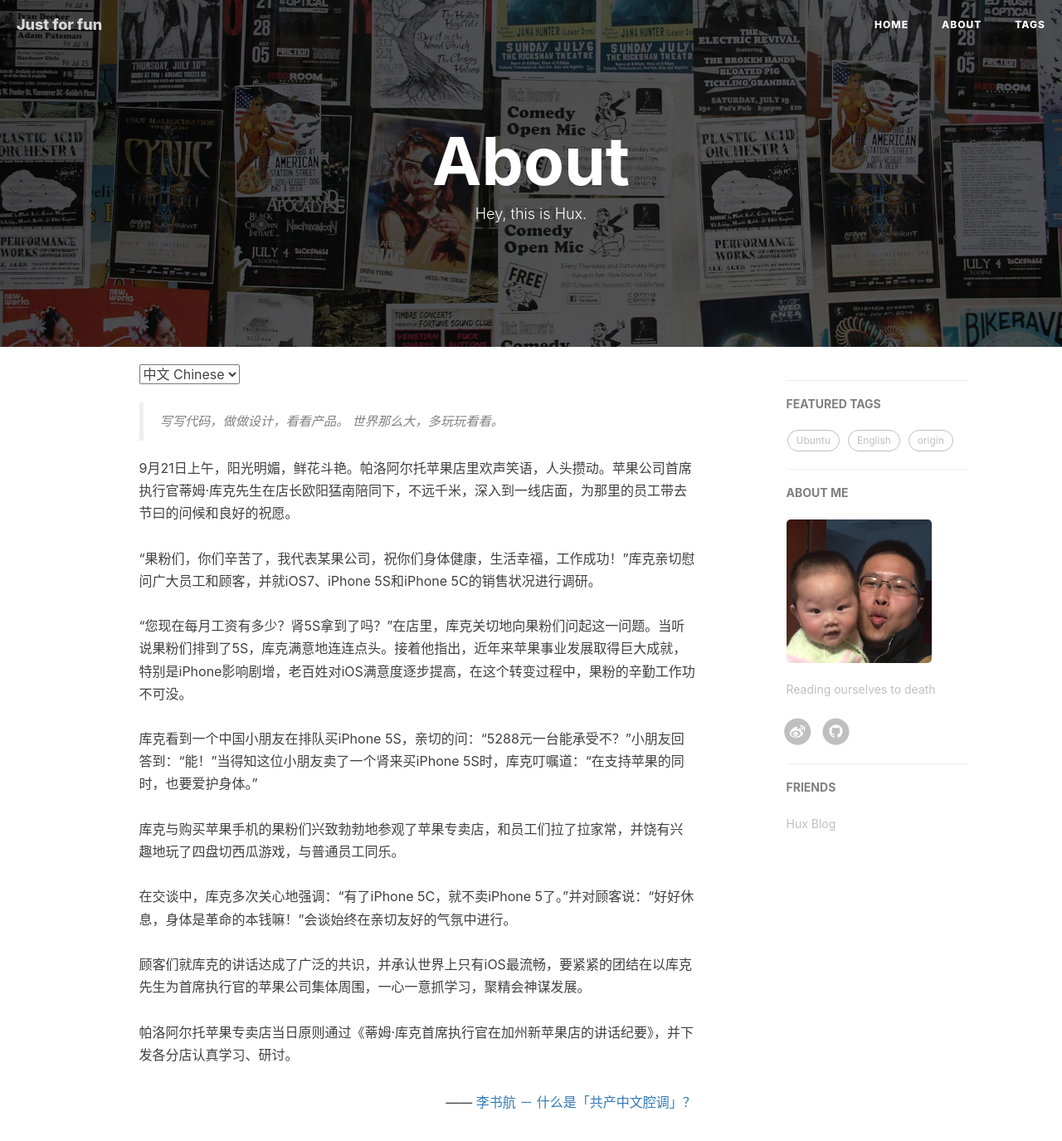
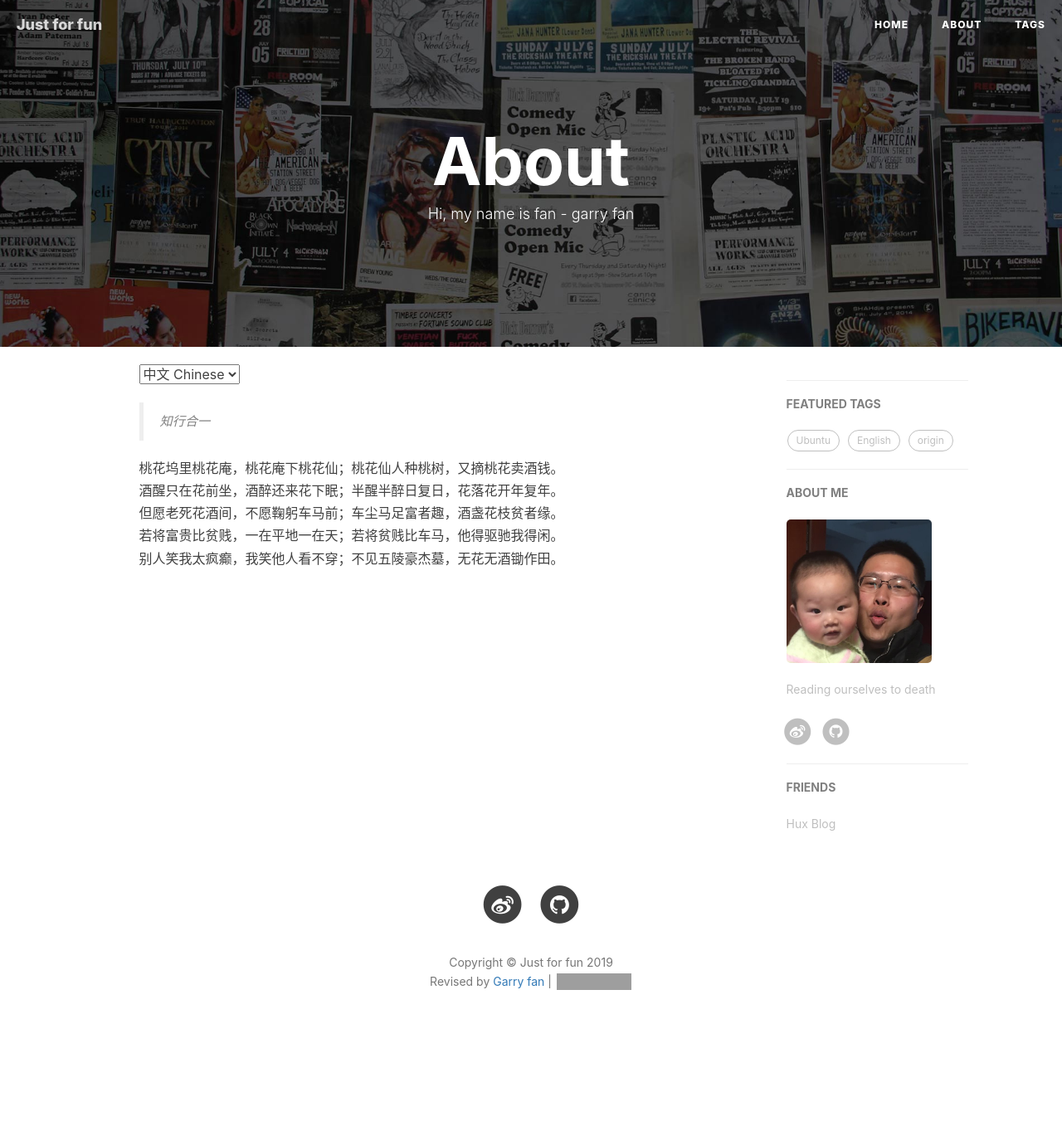
Before and after one commit to garryfan2013/garryfan2013.github.io, a Jekyll site: the page built from about.html, in a window 1280 px wide and 1400 px high. Shown: the top 1375 px of the window at 83% size. Built offline with Jekyll 4.4.1, drawn with Linux system fonts in a browser that asks for light colours; nearby versions of some CDN libraries; comment, search, counter and statistics services are not loaded; grey boxes are pictures that could not be loaded.

Commit message:
new post & modify about page

```diff
--- a/about.html
+++ b/about.html
@@ -1,7 +1,7 @@
 ---
 layout: page
 title: "About"
-description: "Hey, this is Hux."
+description: "Hi, my name is fan - garry fan"
 header-img: "img/home-bg.jpg"
 ---
 
@@ -14,16 +14,13 @@ header-img: "img/home-bg.jpg"
 <!-- Chinese Version -->
 <div class="zh post-container">
     <blockquote>
-        写写代码，做做设计，看看产品。
-        世界那么大，多玩玩看看。
+        知行合一
     </blockquote>
-    9月21日上午，阳光明媚，鲜花斗艳。帕洛阿尔托苹果店里欢声笑语，人头攒动。苹果公司首席执行官蒂姆·库克先生在店长欧阳猛南陪同下，不远千米，深入到一线店面，为那里的员工带去节曰的问候和良好的祝愿。<br><br>“果粉们，你们辛苦了，我代表某果公司，祝你们身体健康，生活幸福，工作成功！”库克亲切慰问广大员工和顾客，并就iOS7、iPhone 5S和iPhone 5C的销售状况进行调研。 <br><br>“您现在每月工资有多少？肾5S拿到了吗？”在店里，库克关切地向果粉们问起这一问题。当听说果粉们排到了5S，库克满意地连连点头。接着他指出，近年来苹果事业发展取得巨大成就，特别是iPhone影响剧增，老百姓对iOS满意度逐步提高，在这个转变过程中，果粉的辛勤工作功不可没。<br><br>库克看到一个中国小朋友在排队买iPhone 5S，亲切的问：“5288元一台能承受不？”小朋友回答到：“能！”当得知这位小朋友卖了一个肾来买iPhone 5S时，库克叮嘱道：“在支持苹果的同时，也要爱护身体。”<br><br>库克与购买苹果手机的果粉们兴致勃勃地参观了苹果专卖店，和员工们拉了拉家常，并饶有兴趣地玩了四盘切西瓜游戏，与普通员工同乐。<br><br>在交谈中，库克多次关心地强调：“有了iPhone 5C，就不卖iPhone 5了。”并对顾客说：“好好休息，身体是革命的本钱嘛！”会谈始终在亲切友好的气氛中进行。<br><br>顾客们就库克的讲话达成了广泛的共识，并承认世界上只有iOS最流畅，要紧紧的团结在以库克先生为首席执行官的苹果公司集体周围，一心一意抓学习，聚精会神谋发展。<br>
-    <br>帕洛阿尔托苹果专卖店当日原则通过《蒂姆·库克首席执行官在加州新苹果店的讲话纪要》，并下发各分店认真学习、研讨。
-
-    <p style="text-align:right;">
-        —— <a href="http://www.zhihu.com/question/19687065">李书航 － 什么是「共产中文腔调」？ </a>
-    </p>
-
+    桃花坞里桃花庵，桃花庵下桃花仙；桃花仙人种桃树，又摘桃花卖酒钱。</br>
+    酒醒只在花前坐，酒醉还来花下眠；半醒半醉日复日，花落花开年复年。</br>
+    但愿老死花酒间，不愿鞠躬车马前；车尘马足富者趣，酒盏花枝贫者缘。</br>
+    若将富贵比贫贱，一在平地一在天；若将贫贱比车马，他得驱驰我得闲。</br>
+    别人笑我太疯癫，我笑他人看不穿；不见五陵豪杰墓，无花无酒锄作田。</br>
 </div>
 
 <!-- English Version -->
```
Also changed, not shown: _posts/2019-07-19-独立思考和学习的意义.markdown (added, +33 -0 lines).
